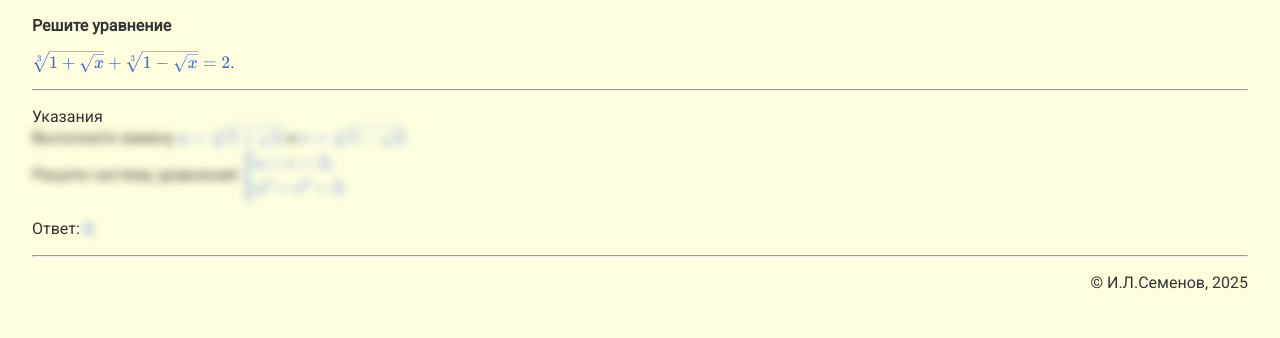
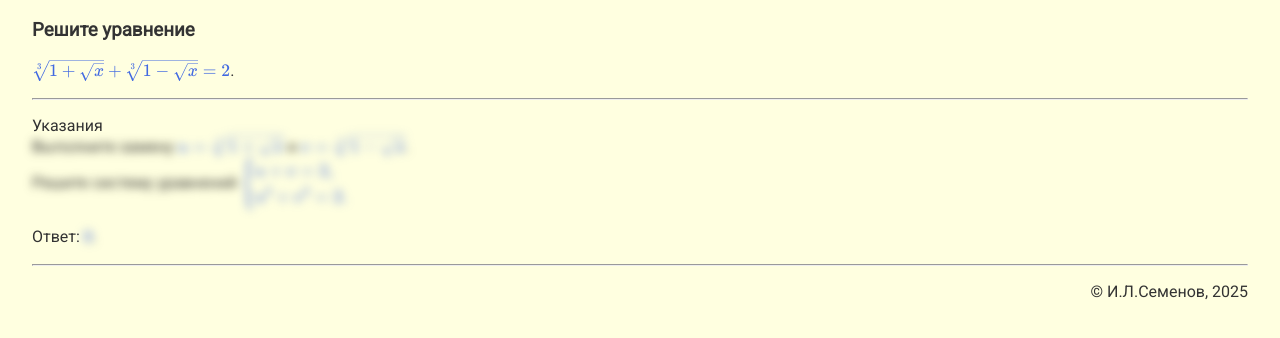
Before and after one commit to igorlsemenov/math, a Jekyll site: the page built from алгебра/сканави/6.037.md, in a window 1280 px wide. Shown: the top 338 px of the page. Built offline with Jekyll 4.4.1, drawn with Linux system fonts in a browser that asks for light colours.

Commit message:
Update 6.037.md

```diff
--- a/алгебра/сканави/6.037.md
+++ b/алгебра/сканави/6.037.md
@@ -4,7 +4,7 @@ title: Сканави 6.037
 source: Сканави
 ---
 
-**Решите уравнение**
+### Решите уравнение
 
 $\sqrt[3]{1 + \sqrt x} + \sqrt[3]{1 - \sqrt x} = 2$.
 
```
